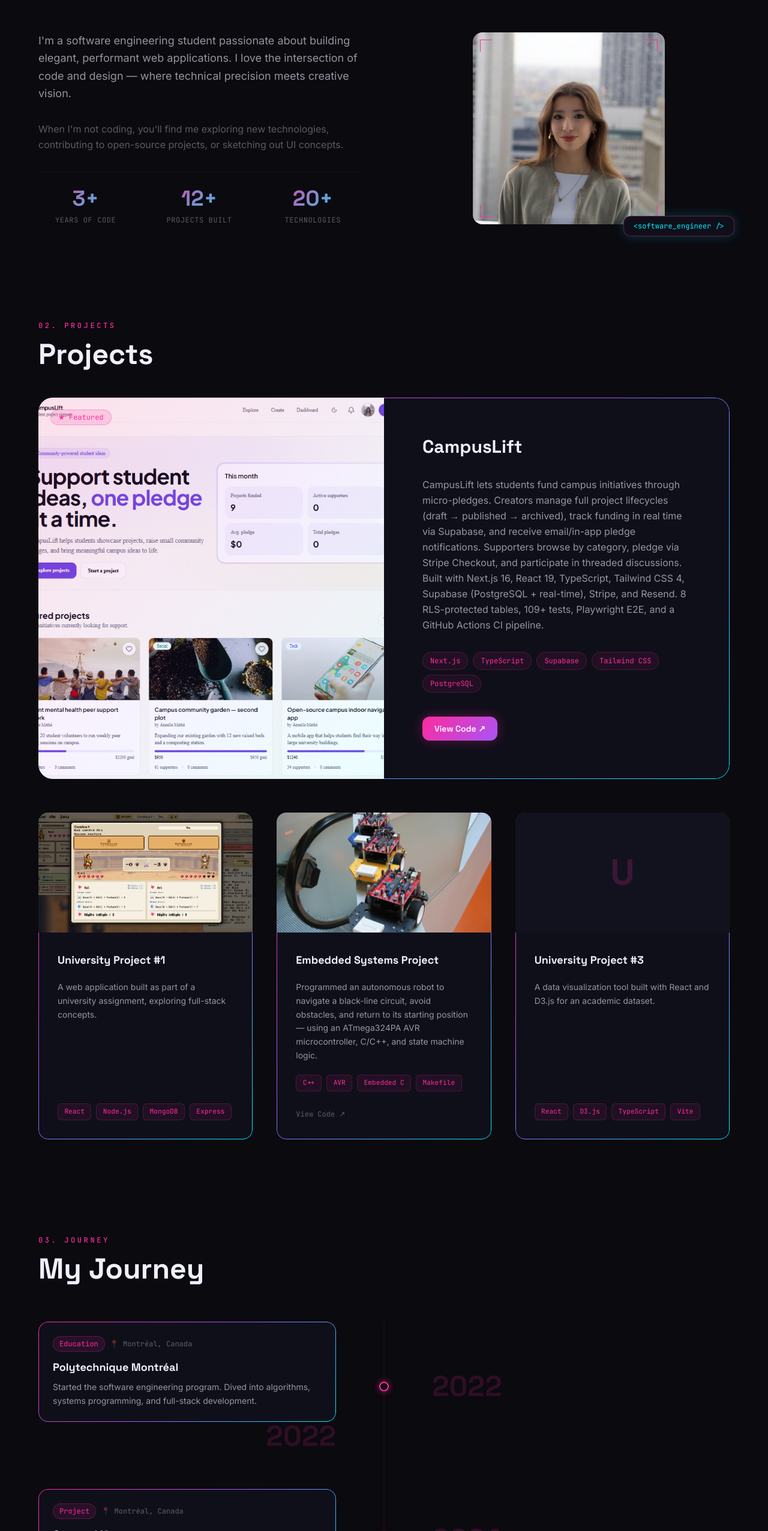
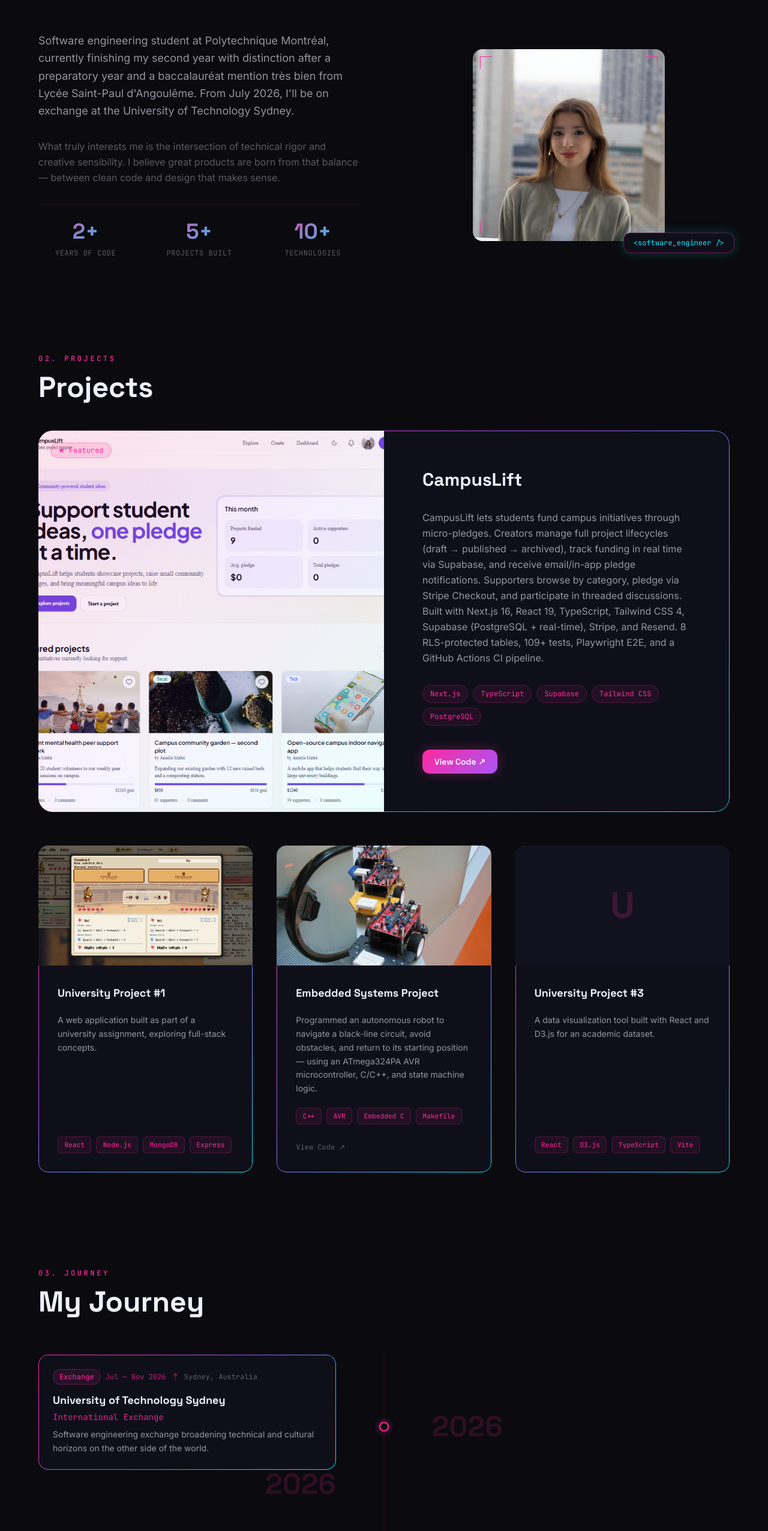
Before and after one commit to anaelle00/portfolio, a Next.js app: page /en in a window 1280 px wide. Shown: the part 955-3508 px from the top of the page at 60% size. Built offline with nearby package versions, Linux system fonts and the light colour scheme.

Commit message:
fix: refactor journey to academic milestones only, remove CampusLift entry

```diff
--- a/messages/en.json
+++ b/messages/en.json
@@ -15,17 +15,24 @@
   },
   "about": {
     "title": "About Me",
-    "bio": "I'm a software engineering student passionate about building elegant, performant web applications. I love the intersection of code and design — where technical precision meets creative vision.",
-    "bio2": "When I'm not coding, you'll find me exploring new technologies, contributing to open-source projects, or sketching out UI concepts.",
+    "bio": "Software engineering student at Polytechnique Montréal, currently finishing my second year with distinction after a preparatory year and a baccalauréat mention très bien from Lycée Saint-Paul d'Angoulême. From July 2026, I'll be on exchange at the University of Technology Sydney.",
+    "bio2": "What truly interests me is the intersection of technical rigor and creative sensibility. I believe great products are born from that balance — between clean code and design that makes sense.",
+    "bio3": "Beyond code, I love art, the humanities, music, and dance. It's that mix that shapes how I approach problems: with curiosity, method, and a strong sense of aesthetics.",
     "stats": {
       "years": "Years of code",
       "projects": "Projects built",
       "techs": "Technologies"
     },
-    "yearsValue": "3",
-    "projectsValue": "12",
-    "techsValue": "20",
-    "imageAlt": "Anaelle Mathe"
+    "yearsValue": "2",
+    "projectsValue": "5",
+    "techsValue": "10",
+    "imageAlt": "Anaelle Mathe",
+    "values": {
+      "title": "What I value",
+      "code": { "label": "Clean code", "desc": "Readable, tested, maintainable — code is read more than written." },
+      "design": { "label": "Thoughtful design", "desc": "Every pixel and interaction should have intent." },
+      "human": { "label": "Human-first", "desc": "Tech serves people, not the other way around." }
+    }
   },
   "projects": {
     "title": "Projects",
--- a/messages/fr.json
+++ b/messages/fr.json
@@ -15,17 +15,24 @@
   },
   "about": {
     "title": "À propos",
-    "bio": "Étudiante en ingénierie logicielle, je suis passionnée par la création d'applications web élégantes et performantes. J'aime l'intersection entre le code et le design — là où la précision technique rencontre la vision créative.",
-    "bio2": "Quand je ne code pas, j'explore de nouvelles technologies, contribue à des projets open-source ou dessine des concepts UI.",
+    "bio": "Étudiante en génie logiciel à Polytechnique Montréal, je termine ma 2e année avec mention d'excellence après une année préparatoire et un baccalauréat mention très bien au lycée Saint-Paul d'Angoulême. À partir de juillet 2026, je pars en échange à l'Université de Technologie de Sydney.",
+    "bio2": "Ce qui m'intéresse vraiment, c'est l'intersection entre la rigueur technique et la sensibilité créative. Je crois qu'un bon produit naît de cet équilibre — entre code propre et design qui a du sens.",
+    "bio3": "Au-delà du code, j'aime l'art, les sciences humaines, la musique et la danse. C'est ce mélange qui nourrit ma façon d'aborder les problèmes : avec curiosité, méthode et une bonne dose de sens esthétique.",
     "stats": {
       "years": "Ans de code",
       "projects": "Projets réalisés",
       "techs": "Technologies"
     },
-    "yearsValue": "3",
-    "projectsValue": "12",
-    "techsValue": "20",
-    "imageAlt": "Anaelle Mathe"
+    "yearsValue": "2",
+    "projectsValue": "5",
+    "techsValue": "10",
+    "imageAlt": "Anaelle Mathe",
+    "values": {
+      "title": "Ce que je valorise",
+      "code": { "label": "Code propre", "desc": "Lisible, testé, maintenable — le code se lit plus qu'il ne s'écrit." },
+      "design": { "label": "Design pensé", "desc": "Chaque pixel et interaction doit avoir une intention." },
+      "human": { "label": "Avant tout humain", "desc": "La tech est au service des gens, pas l'inverse." }
+    }
   },
   "projects": {
     "title": "Projets",
--- a/src/components/sections/Journey.tsx
+++ b/src/components/sections/Journey.tsx
@@ -8,34 +8,60 @@ import ScrambleText from "@/components/animations/ScrambleText";
 // ─── EDIT YOUR JOURNEY HERE ───────────────────────────────────────────────────
 const EVENTS = [
   {
-    year: "2022",
+    year: "2026",
+    yearDisplay: "Jul — Nov 2026",
+    yearDisplayFr: "Juil — Nov 2026",
+    title: "University of Technology Sydney",
+    titleFr: "University of Technology Sydney",
+    subtitle: "International Exchange",
+    subtitleFr: "Échange international",
+    description: "Software engineering exchange broadening technical and cultural horizons on the other side of the world.",
+    descriptionFr: "Échange en génie logiciel à l'UTS, élargissement des horizons techniques et culturels à l'autre bout du monde.",
+    location: "Sydney, Australia",
+    tag: "Exchange",
+    tagFr: "Échange",
+  },
+  {
+    year: "2024",
+    yearDisplay: "2024 — present",
+    yearDisplayFr: "2024 — présent",
     title: "Polytechnique Montréal",
     titleFr: "Polytechnique Montréal",
-    description: "Started the software engineering program. Dived into algorithms, systems programming, and full-stack development.",
-    descriptionFr: "Début du programme de génie logiciel. Plongée dans les algorithmes, la programmation système et le développement full-stack.",
-    location: "Montréal, Canada",
+    subtitle: "Software Engineering · Distinction",
+    subtitleFr: "Génie logiciel · Mention d'excellence",
+    description: "Algorithms, systems programming, full-stack development, and embedded systems.",
+    descriptionFr: "Algorithmes, programmation système, développement full-stack et systèmes embarqués.",
+    location: "Montréal, QC",
     tag: "Education",
     tagFr: "Formation",
   },
   {
-    year: "2024",
-    title: "CampusLift",
-    titleFr: "CampusLift",
-    description: "Co-built a carpooling platform for university students. From hackathon idea to a production-ready app.",
-    descriptionFr: "Co-création d'une plateforme de covoiturage pour étudiants universitaires. D'une idée de hackathon à une app en production.",
-    location: "Montréal, Canada",
-    tag: "Project",
-    tagFr: "Projet",
+    year: "2023",
+    yearDisplay: "2023 — 2024",
+    yearDisplayFr: "2023 — 2024",
+    title: "Polytechnique Montréal",
+    titleFr: "Polytechnique Montréal",
+    subtitle: "Preparatory Year",
+    subtitleFr: "Année préparatoire",
+    description: "Foundations in mathematics, physics, and computer science.",
+    descriptionFr: "Fondements en mathématiques, physique et informatique.",
+    location: "Montréal, QC",
+    tag: "Education",
+    tagFr: "Formation",
   },
   {
-    year: "2025",
-    title: "Exchange — Australia",
-    titleFr: "Échange — Australie",
-    description: "International exchange program. Broadening my technical and cultural horizons on the other side of the world.",
-    descriptionFr: "Programme d'échange international. Élargissement de mes horizons techniques et culturels à l'autre bout du monde.",
-    location: "Australia",
-    tag: "Exchange",
-    tagFr: "Échange",
+    year: "2020",
+    yearDisplay: "2020 — 2023",
+    yearDisplayFr: "2020 — 2023",
+    title: "Lycée Saint-Paul — Angoulême",
+    titleFr: "Lycée Saint-Paul — Angoulême",
+    subtitle: "Baccalauréat · Mention Très Bien",
+    subtitleFr: "Baccalauréat · Mention Très Bien",
+    description: "French scientific baccalauréat with highest honors.",
+    descriptionFr: "Baccalauréat scientifique avec mention très bien.",
+    location: "Angoulême, France",
+    tag: "Education",
+    tagFr: "Formation",
   },
 ];
 // ──────────────────────────────────────────────────────────────────────────────
@@ -54,15 +80,15 @@ function TimelineItem({
   const isLeft = index % 2 === 0;
 
   const title = locale === "fr" ? event.titleFr : event.title;
+  const subtitle = locale === "fr" ? event.subtitleFr : event.subtitle;
   const description = locale === "fr" ? event.descriptionFr : event.description;
   const tag = locale === "fr" ? event.tagFr : event.tag;
+  const yearDisplay = locale === "fr" ? event.yearDisplayFr : event.yearDisplay;
 
   return (
     <div ref={ref} className="relative grid md:grid-cols-2 gap-8 md:gap-16 items-center">
       {/* Dot on the line */}
-      <div
-        className="absolute left-1/2 top-1/2 -translate-x-1/2 -translate-y-1/2 z-10 hidden md:flex items-center justify-center"
-      >
+      <div className="absolute left-1/2 top-1/2 -translate-x-1/2 -translate-y-1/2 z-10 hidden md:flex items-center justify-center">
         <motion.div
           initial={{ scale: 0 }}
           animate={isInView ? { scale: 1 } : { scale: 0 }}
@@ -80,33 +106,26 @@ function TimelineItem({
       <motion.div
         initial={{ opacity: 0, x: isLeft ? -30 : 30 }}
         animate={isInView ? { opacity: 1, x: 0 } : {}}
-        transition={{ duration: 0.6, ease: [0.16, 1, 0.3, 1] }}
+        transition={{ duration: 0.6, ease: [0.16, 1, 0.3, 1] as [number, number, number, number] }}
         className={isLeft ? "md:text-right md:pr-12" : "md:col-start-2 md:pl-12"}
       >
         {isLeft ? (
-          <Card year={event.year} title={title} description={description} location={event.location} tag={tag} />
+          <Card title={title} subtitle={subtitle} description={description} location={event.location} tag={tag} yearDisplay={yearDisplay} />
         ) : (
           <div className="md:hidden">
-            <Card year={event.year} title={title} description={description} location={event.location} tag={tag} />
+            <Card title={title} subtitle={subtitle} description={description} location={event.location} tag={tag} yearDisplay={yearDisplay} />
           </div>
         )}
         {!isLeft && (
           <div className="hidden md:block">
-            {/* right-side year label on desktop */}
-            <span
-              className="text-5xl font-bold"
-              style={{ fontFamily: "var(--font-display)", color: "var(--pink)", opacity: 0.15 }}
-            >
+            <span className="text-5xl font-bold" style={{ fontFamily: "var(--font-display)", color: "var(--pink)", opacity: 0.15 }}>
               {event.year}
             </span>
           </div>
         )}
         {isLeft && (
           <div className="hidden md:block">
-            <span
-              className="text-5xl font-bold"
-              style={{ fontFamily: "var(--font-display)", color: "var(--pink)", opacity: 0.15 }}
-            >
+            <span className="text-5xl font-bold" style={{ fontFamily: "var(--font-display)", color: "var(--pink)", opacity: 0.15 }}>
               {event.year}
             </span>
           </div>
@@ -117,24 +136,21 @@ function TimelineItem({
       <motion.div
         initial={{ opacity: 0, x: isLeft ? 30 : -30 }}
         animate={isInView ? { opacity: 1, x: 0 } : {}}
-        transition={{ duration: 0.6, delay: 0.1, ease: [0.16, 1, 0.3, 1] }}
+        transition={{ duration: 0.6, delay: 0.1, ease: [0.16, 1, 0.3, 1] as [number, number, number, number] }}
         className={isLeft ? "md:pl-12" : "md:text-right md:pr-12 md:col-start-1 md:row-start-1"}
       >
         {!isLeft ? (
-          <Card year={event.year} title={title} description={description} location={event.location} tag={tag} />
+          <Card title={title} subtitle={subtitle} description={description} location={event.location} tag={tag} yearDisplay={yearDisplay} />
         ) : (
           <div className="hidden md:block">
-            <span
-              className="text-5xl font-bold"
-              style={{ fontFamily: "var(--font-display)", color: "var(--pink)", opacity: 0.15 }}
-            >
+            <span className="text-5xl font-bold" style={{ fontFamily: "var(--font-display)", color: "var(--pink)", opacity: 0.15 }}>
               {event.year}
             </span>
           </div>
         )}
         {isLeft && (
           <div className="md:hidden">
-            <Card year={event.year} title={title} description={description} location={event.location} tag={tag} />
+            <Card title={title} subtitle={subtitle} description={description} location={event.location} tag={tag} yearDisplay={yearDisplay} />
           </div>
         )}
       </motion.div>
@@ -144,21 +160,21 @@ function TimelineItem({
 
 function Card({
   title,
+  subtitle,
   description,
   location,
   tag,
+  yearDisplay,
 }: {
-  year: string;
   title: string;
+  subtitle: string;
   description: string;
   location: string;
   tag: string;
+  yearDisplay: string;
 }) {
   return (
-    <div
-      className="rounded-2xl border-glow p-6 text-left"
-      style={{ background: "var(--bg-card)" }}
-    >
+    <div className="rounded-2xl border-glow p-6 text-left" style={{ background: "var(--bg-card)" }}>
       <div className="flex items-center gap-2 mb-3 flex-wrap">
         <span
           className="text-xs px-2.5 py-1 rounded-full"
@@ -171,19 +187,19 @@ function Card({
         >
           {tag}
         </span>
-        <span
-          className="text-xs"
-          style={{ color: "var(--text-muted)", fontFamily: "var(--font-mono)" }}
-        >
+        <span className="text-xs" style={{ color: "var(--pink)", fontFamily: "var(--font-mono)", opacity: 0.7 }}>
+          {yearDisplay}
+        </span>
+        <span className="text-xs" style={{ color: "var(--text-muted)", fontFamily: "var(--font-mono)" }}>
           📍 {location}
         </span>
       </div>
-      <h3
-        className="text-lg font-bold mb-2"
-        style={{ fontFamily: "var(--font-display)" }}
-      >
+      <h3 className="text-lg font-bold mb-1" style={{ fontFamily: "var(--font-display)" }}>
         {title}
       </h3>
+      <p className="text-sm mb-2" style={{ color: "var(--pink)", fontFamily: "var(--font-mono)", opacity: 0.85 }}>
+        {subtitle}
+      </p>
       <p className="text-sm leading-relaxed" style={{ color: "var(--text-secondary)" }}>
         {description}
       </p>
@@ -204,7 +220,6 @@ export default function Journey({ locale }: { locale: string }) {
   return (
     <section id="journey" className="py-20">
       <div className="section-wrapper">
-        {/* Header */}
         <motion.div
           initial={{ opacity: 0, y: 20 }}
           whileInView={{ opacity: 1, y: 0 }}
@@ -218,27 +233,20 @@ export default function Journey({ locale }: { locale: string }) {
           >
             <ScrambleText text={t("label")} />
           </span>
-          <h2
-            className="text-4xl md:text-5xl font-bold"
-            style={{ fontFamily: "var(--font-display)" }}
-          >
+          <h2 className="text-4xl md:text-5xl font-bold" style={{ fontFamily: "var(--font-display)" }}>
             {t("title")}
           </h2>
         </motion.div>
 
-        {/* Timeline */}
         <div ref={containerRef} className="relative">
-          {/* Vertical line background */}
           <div
             className="absolute left-1/2 top-0 bottom-0 w-px -translate-x-1/2 hidden md:block"
             style={{ background: "rgba(255,42,157,0.15)" }}
           />
-          {/* Animated fill */}
           <motion.div
             className="absolute left-1/2 top-0 bottom-0 w-px -translate-x-1/2 origin-top hidden md:block"
             style={{ background: "var(--pink)", scaleY, boxShadow: "0 0 8px rgba(255,42,157,0.5)" }}
           />
-
           <div className="flex flex-col gap-16">
             {EVENTS.map((event, i) => (
               <TimelineItem key={i} event={event} index={i} locale={locale} />
```
